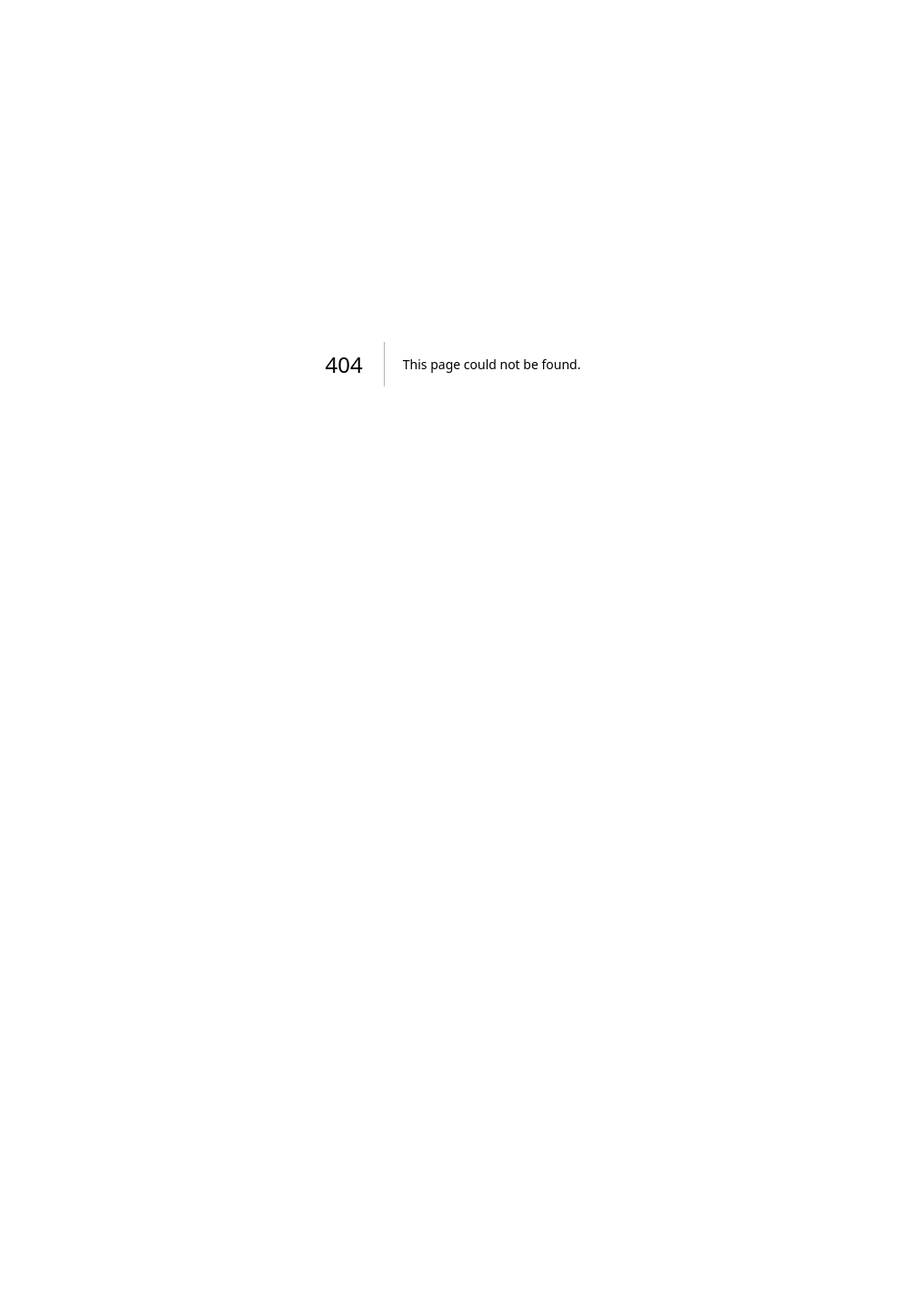
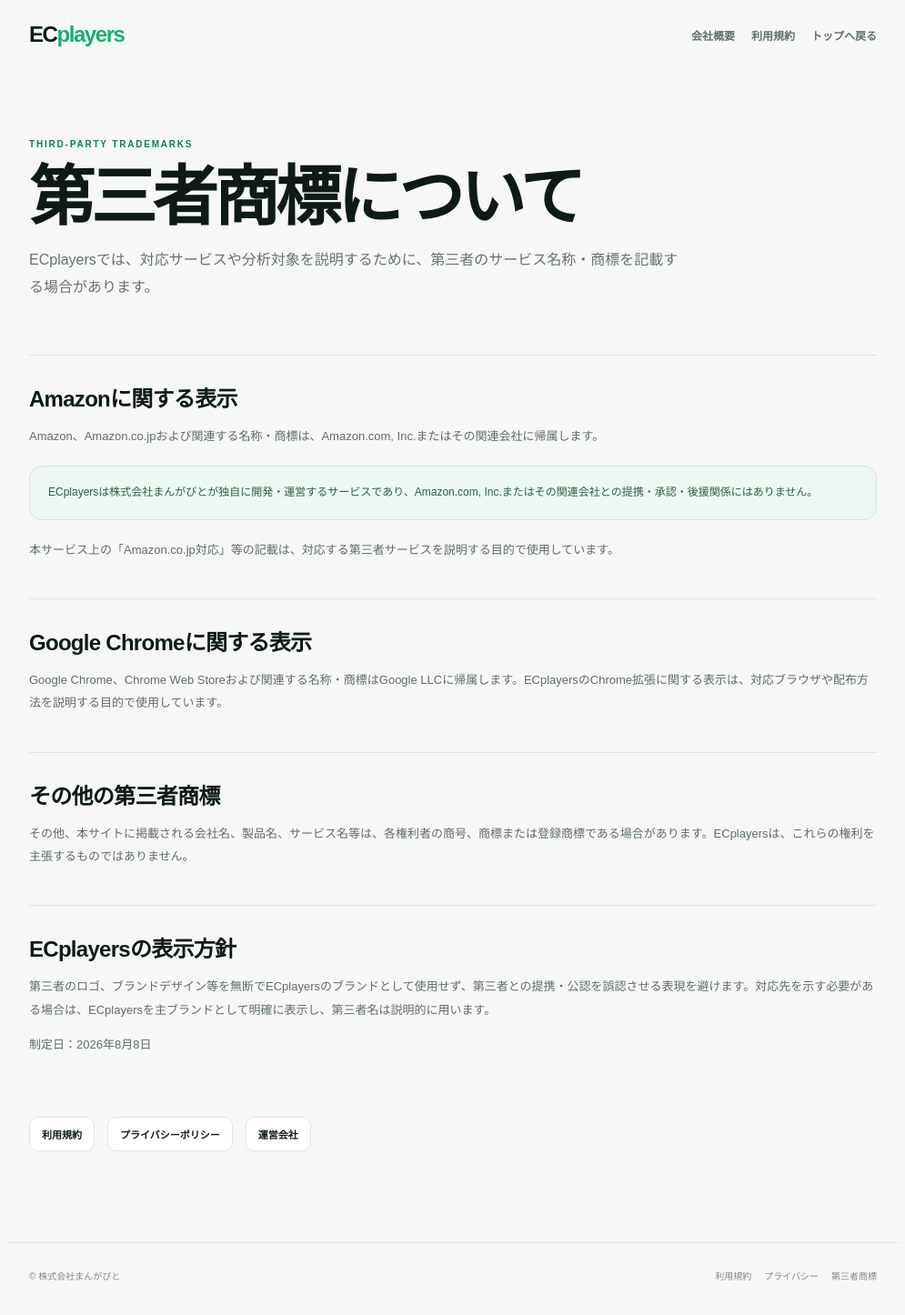
Before and after one commit to hrt14/ecplayers, a Next.js app: page /trademarks in a window 1280 px wide. Before the commit this address had no page. Shown: the whole page at 91% size, without its empty margins (142-1137 px from the left). Before the commit the page ends 800 px from the top, so only its background shows below. Built offline with nearby package versions, Linux system fonts and the light colour scheme.

Commit message:
Add third-party trademark notice

```diff
--- /dev/null
+++ b/app/trademarks/page.tsx
@@ -0,0 +1,31 @@
+import type { Metadata } from 'next'
+import styles from '../legal/legal.module.css'
+
+export const metadata: Metadata = {
+  title: '第三者商標について | ECplayers',
+  description: 'ECplayersにおける第三者の商標・サービス名称の取り扱いについて。',
+}
+
+export default function TrademarksPage() {
+  return (
+    <main className={styles.page}>
+      <header className={styles.header}>
+        <a href="/" className={styles.brand}>EC<span>players</span></a>
+        <nav><a href="/company">会社概要</a><a href="/terms">利用規約</a><a href="/">トップへ戻る</a></nav>
+      </header>
+      <section className={styles.hero}>
+        <span className={styles.kicker}>THIRD-PARTY TRADEMARKS</span>
+        <h1>第三者商標について</h1>
+        <p>ECplayersでは、対応サービスや分析対象を説明するために、第三者のサービス名称・商標を記載する場合があります。</p>
+      </section>
+      <div className={styles.body}>
+        <section><h2>Amazonに関する表示</h2><p>Amazon、Amazon.co.jpおよび関連する名称・商標は、Amazon.com, Inc.またはその関連会社に帰属します。</p><div className={styles.note}>ECplayersは株式会社まんがびとが独自に開発・運営するサービスであり、Amazon.com, Inc.またはその関連会社との提携・承認・後援関係にはありません。</div><p>本サービス上の「Amazon.co.jp対応」等の記載は、対応する第三者サービスを説明する目的で使用しています。</p></section>
+        <section><h2>Google Chromeに関する表示</h2><p>Google Chrome、Chrome Web Storeおよび関連する名称・商標はGoogle LLCに帰属します。ECplayersのChrome拡張に関する表示は、対応ブラウザや配布方法を説明する目的で使用しています。</p></section>
+        <section><h2>その他の第三者商標</h2><p>その他、本サイトに掲載される会社名、製品名、サービス名等は、各権利者の商号、商標または登録商標である場合があります。ECplayersは、これらの権利を主張するものではありません。</p></section>
+        <section><h2>ECplayersの表示方針</h2><p>第三者のロゴ、ブランドデザイン等を無断でECplayersのブランドとして使用せず、第三者との提携・公認を誤認させる表現を避けます。対応先を示す必要がある場合は、ECplayersを主ブランドとして明確に表示し、第三者名は説明的に用います。</p><p>制定日：2026年8月8日</p></section>
+        <div className={styles.links}><a href="/terms">利用規約</a><a href="/privacy">プライバシーポリシー</a><a href="/company">運営会社</a></div>
+      </div>
+      <footer className={styles.footer}><span>© 株式会社まんがびと</span><nav><a href="/terms">利用規約</a><a href="/privacy">プライバシー</a><a href="/trademarks">第三者商標</a></nav></footer>
+    </main>
+  )
+}
```
